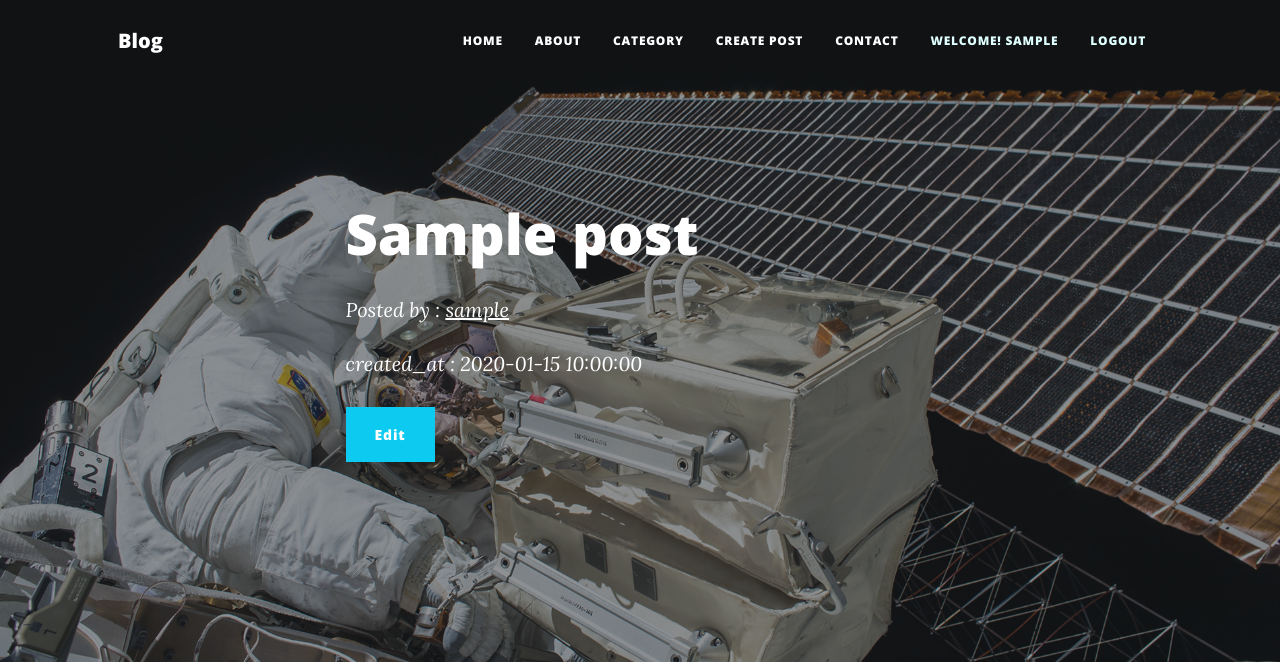
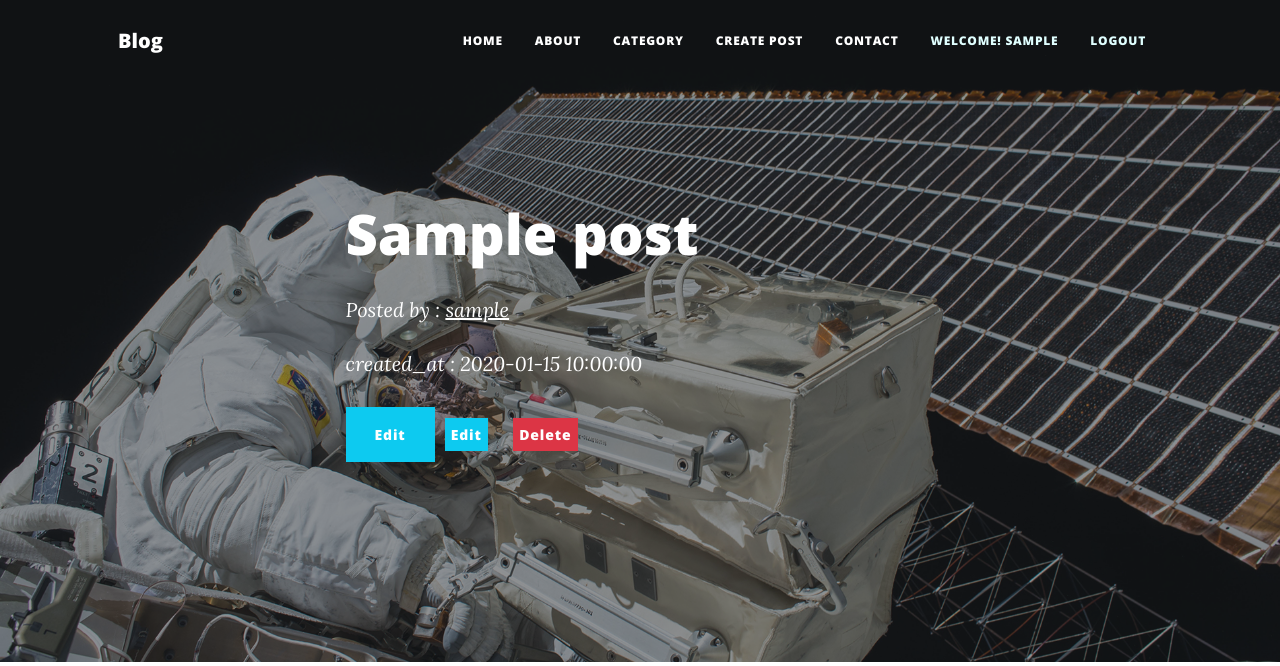
Before and after one commit to 2gang/ifp-flask-study, a Flask app: page /posts/1 in a window 1280 px wide. Shown: the top 666 px of the page. Run offline with Flask 2, Linux system fonts and the light colour scheme; a user stored in the database is signed in; tables that the repository leaves empty hold one stand-in row (values such as "Sample post"); grey boxes labelled with a size stand in for pictures from a placeholder-image service; some libraries are stand-ins or nearby versions.

Commit message:
add edit/delete button

```diff
--- a/blog/templates/post_detail.html
+++ b/blog/templates/post_detail.html
@@ -15,8 +15,16 @@
                             <div id="author-wrapper"><p>Posted by : <a href="#!">{{post.user.username}}</a></p></div>
                             <p>created_at : {{ post.created_at }}</p>
                             {% if post.user.username == current_user.username %}
+                            <!-- 게시물 생성 버튼 -->
                             <button class="btn btn-info" id="edit-button">
                                 <a href="{{ url_for("views.edit_post", id=post.id) }}">Edit</a>
+                            <!-- 게시물 수정 버튼 -->
+                            <button class="btn btn-info" style="padding: 5px; margin: 10px;" id="edit-button">
+                                <a href="{{ url_for("views.edit_post", id=post.id) }}">Edit</a>
+                            </button>
+                            <!-- 게시물 삭제 버튼 -->
+                            <button class="btn btn-danger" style="padding: 5px; margin: 10px;" id="edit-button">
+                            <a href="{{ url_for("views.delete_post", id=post.id) }}">Delete</a>
                             </button>
                             {% endif %}
                             </span>
```
